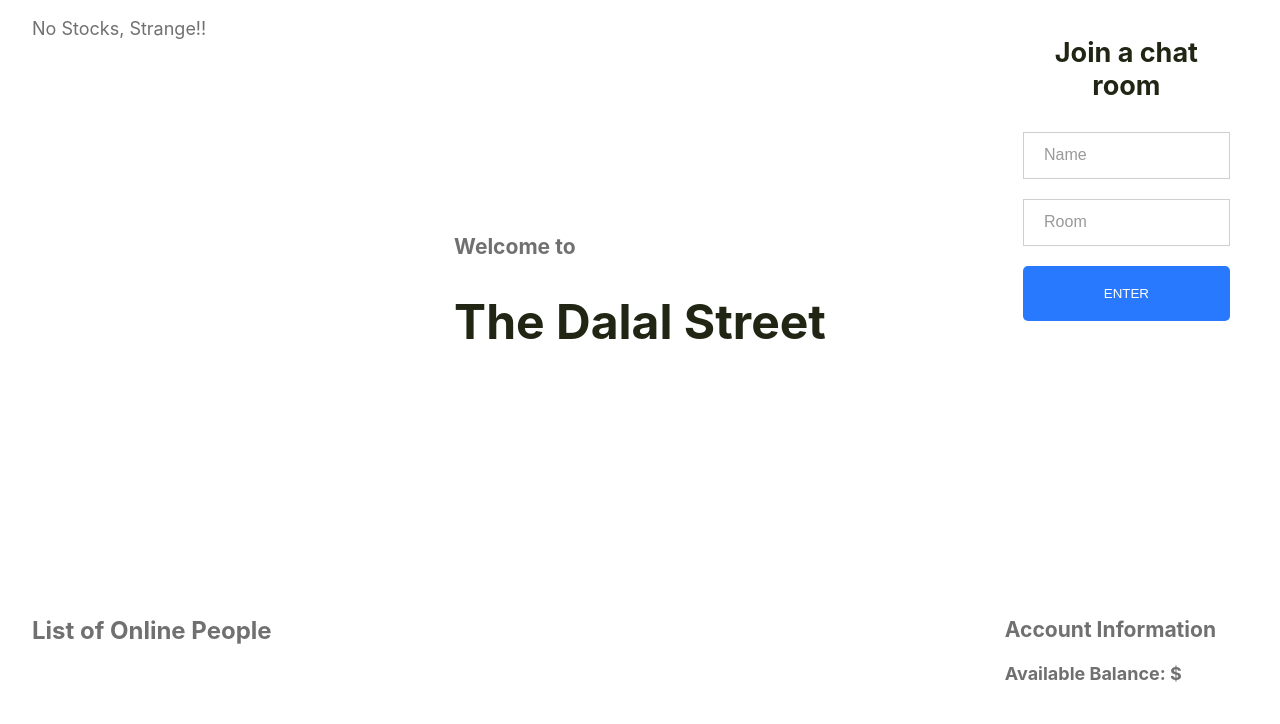
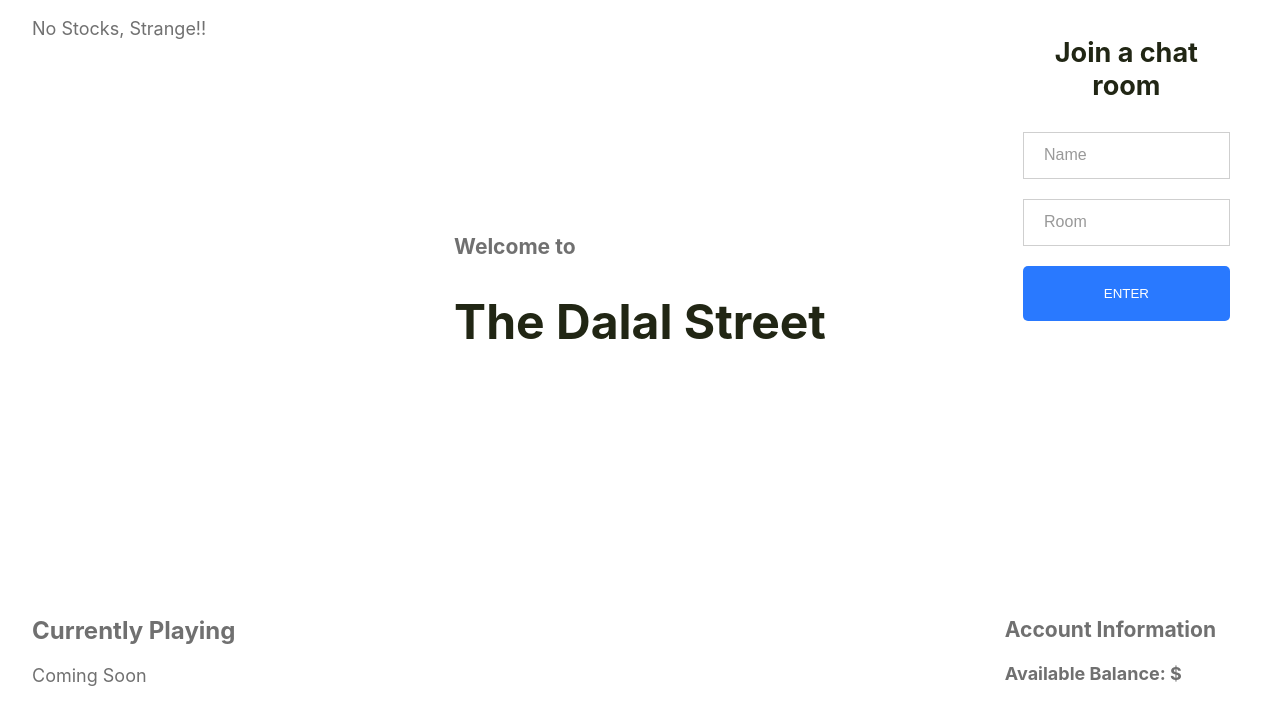
Before and after one commit to manojkumardesai/the-dalal-backstreet, a React (Create React App) app in the folder client/: page /dashboard in a window 1280 px wide. Shown: the top 724 px of the page. Built offline with nearby package versions, Linux system fonts and the light colour scheme.

Commit message:
coming soon

```diff
--- a/client/src/components/Dashboard.js
+++ b/client/src/components/Dashboard.js
@@ -257,8 +257,8 @@ export default class Dashboard extends Component {
 
             <div className="columns">
                 <div className="col-3">
-                    <h2>List of Online People</h2>
-                    <p></p>
+                    <h2>Currently Playing</h2>
+                    <p>Coming Soon</p>
                 </div>
                 <div className="col-1 userInfo" onClick = {this.toggleUserView}>
                   <h3>
```
